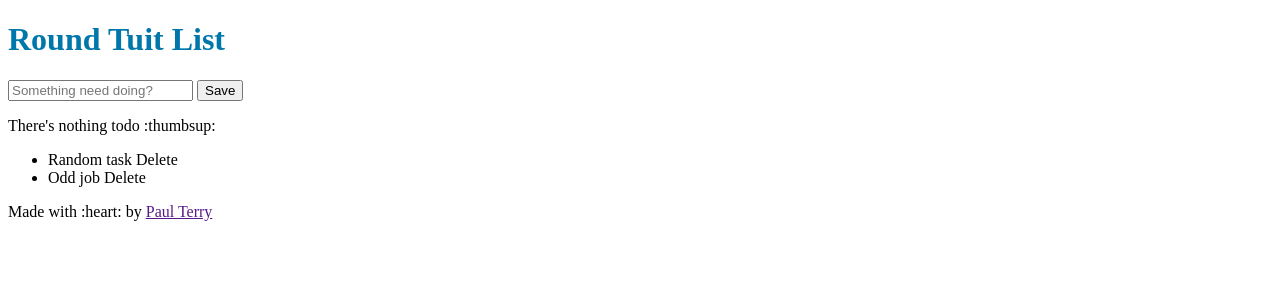
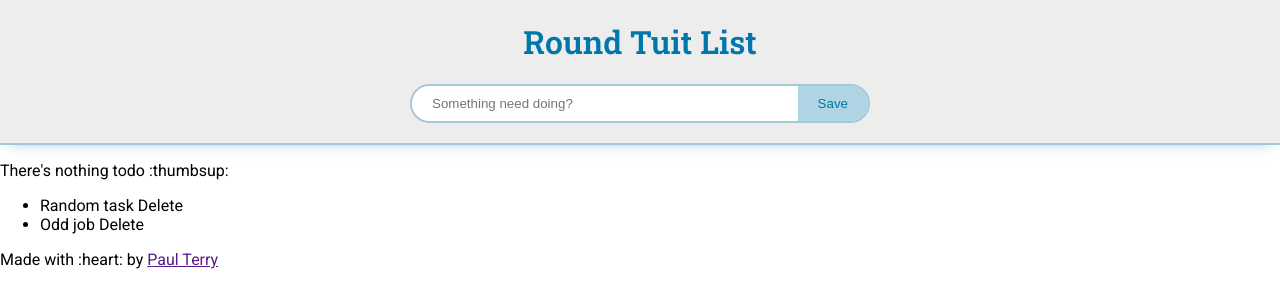
Before and after one commit to paulio84/ARoundTuit, a website built with webpack: page src/index.html in a window 1280 px wide. Built offline with nearby package versions, Linux system fonts and the light colour scheme; some packages are replaced by stand-ins of ours.

Commit message:
styled header section

```diff
--- a/src/css/styles.css
+++ b/src/css/styles.css
@@ -1,3 +1,63 @@
-h1 {
+@import url('https://fonts.googleapis.com/css2?family=Roboto&family=Roboto+Slab:wght@400;600&display=swap');
+
+*, *:before, *:after { box-sizing: border-box;}
+
+body {
+  font-family: 'Roboto', sans-serif;
+  margin: 0;
+  padding: 0;
+}
+
+header {
+  background: hsla(0, 0%, 86%, 0.5);
+  border-bottom: 2px solid #0077aa50;
+  box-shadow: 0px 5px 15px -9px rgba(0,119,170,0.5);
+  padding: 20px 0;
+}
+
+header h1 {
   color: #0077aa;
+  font-family: 'Roboto Slab', serif;
+  margin-top: 0;
+  text-align: center;
 }
+
+header section {
+  margin: 0 auto;
+  max-width: 500px;
+  padding: 0 20px;
+}
+
+.input-control {
+  border: 2px solid #0077aa50;
+  border-radius: 50px;
+  position: relative;
+}
+
+input, button {
+  border-radius: 50px;
+  border: none;
+  outline: none;
+}
+
+input {
+  padding: 10px 20px;
+  padding-right: 80px;
+  width: 100%;
+}
+
+button {
+  background: #0077aa50;
+  border-top-left-radius: 0;
+  border-bottom-left-radius: 0;
+  color: #0077aa;
+  cursor: pointer;
+  height: 100%;
+  padding: 0 20px;
+  position: absolute;
+  right: 0;
+}
+
+button:hover {
+  background: #0077aa60;
+}
--- a/src/index.html
+++ b/src/index.html
@@ -16,8 +16,10 @@
   <header>
     <h1>Round Tuit List</h1>
     <section>
-      <input id="new-todo-item" type="text" placeholder="Something need doing?">
-      <button id="save-button">Save</button>
+      <div class="input-control">
+        <input id="new-todo-item" type="text" placeholder="Something need doing?">
+        <button id="save-button">Save</button>
+      </div>
     </section>
   </header>
   <main>
```
